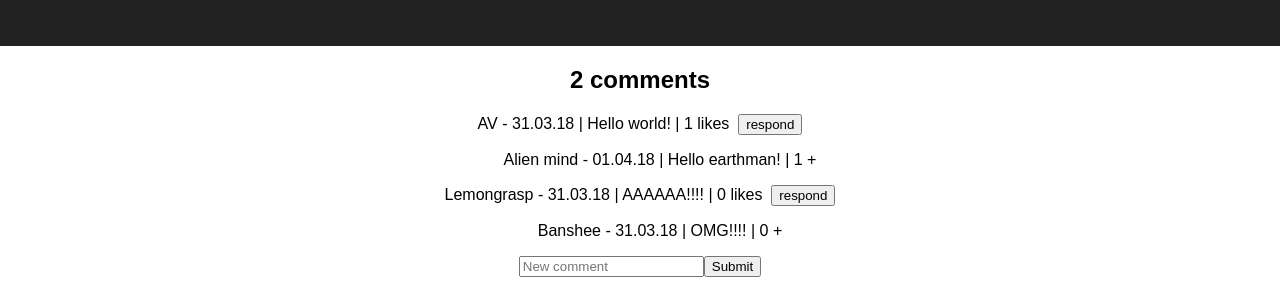
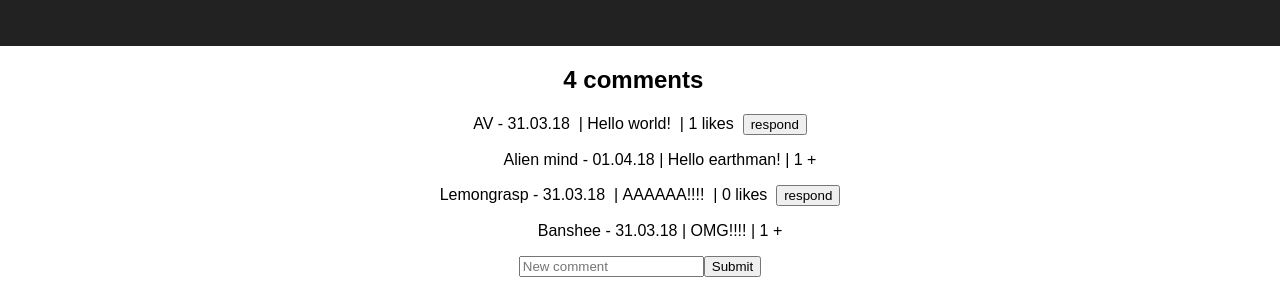
Before and after one commit to glucus/home-shop, a React (Create React App) app: page / in a window 1280 px wide. Shown: the part 144-434 px from the top of the page. Built offline with nearby package versions, Linux system fonts and the light colour scheme.

Commit message:
implemented correct counter

```diff
--- a/src/App.js
+++ b/src/App.js
@@ -4,6 +4,43 @@ import './App.css';
 import CommentsList from './components/CommentsList';
 
 class App extends Component {
+
+  sampleComments = [
+    {
+      author: 'AV',
+      date: '31.03.18',
+      text: 'Hello world!',
+      likes: 1,
+      responses: [{
+          author: 'Alien mind',
+          date: '01.04.18',
+          text: 'Hello earthman!',
+          likes: 1,
+          id: 3,
+          commentId: 0
+        }],
+      id: 0,
+      commentId: null
+    },
+    {
+      author: 'Lemongrasp',
+      date: '31.03.18',
+      text: 'AAAAAA!!!!',
+      likes: 0,
+      responses: [
+        {author: 'Banshee',
+          date: '31.03.18',
+          text: 'OMG!!!!',
+          likes: 1,
+          id: 4,
+          commentId: 1
+        }
+      ],
+      id: 1,
+      commentId: null
+    }
+  ]
+
   render() {
     return (
       <div className="App">
@@ -11,7 +48,8 @@ class App extends Component {
           <img src={logo} className="App-logo" alt="logo" />
           <h1 className="App-title">Welcome to React</h1>
         </header>
-        <CommentsList />
+        <CommentsList sampleComments={this.sampleComments}
+                      sampleCommentsCount="4"/>
       </div>
     );
   }
--- a/src/components/Comment.js
+++ b/src/components/Comment.js
@@ -1,22 +1,30 @@
 import React from 'react';
+import Response from './Response';
 
 const Comment = (props) => {
     return (
       <div>
         <p>
-        {props.author} - {props.date} | {props.text} | {props.likes} likes &nbsp;
-        <button onClick={props.onClick} id={props.id}>respond</button>
+          {props.author} - {props.date} &nbsp;|&nbsp;
+          {props.text} &nbsp;|&nbsp;
+          {props.likes} likes &nbsp;
+
+          <button id={props.id}
+                  onClick={props.onClick}>
+            respond
+          </button>
         </p>
-
 
         {props.responses.length > 0 && <ul>
           {props.responses.map (
-            response => <p key={response.id}>
-              {response.author} - {response.date} | {response.text} | {props.likes} +
-            </p>
-
-          )}
-        </ul>}
+            response => <Response key={response.id}
+                          id={response.id}
+                          author={response.author}
+                          date={response.date}
+                          text={response.text}
+                          likes={response.likes}
+                          onClick={props.onClick}/>
+          )}</ul>}
       </div>
     );
 };
--- a/src/components/CommentCounter.js
+++ b/src/components/CommentCounter.js
@@ -1,9 +1,10 @@
 import React from 'react';
 
 const CommentCounter = (props) => {
+
   return (
     <div>
-      <h2>{props.comments.length} comments</h2>
+      <h2>{props.commentsCount} comments &nbsp;</h2>
     </div>
   );
 };
--- a/src/components/CommentsList.js
+++ b/src/components/CommentsList.js
@@ -10,44 +10,11 @@ class CommentsList extends React.Component {
     super (props);
 
     this.state = {
-      comments: [
-        {
-          author: 'AV',
-          date: '31.03.18',
-          text: 'Hello world!',
-          likes: 1,
-          responses: [{
-              author: 'Alien mind',
-              date: '01.04.18',
-              text: 'Hello earthman!',
-              likes: 1,
-              id: 3,
-              commentId: 0
-            }],
-          id: 0,
-          commentId: null
-        },
-        {
-          author: 'Lemongrasp',
-          date: '31.03.18',
-          text: 'AAAAAA!!!!',
-          likes: 0,
-          responses: [
-            {author: 'Banshee',
-              date: '31.03.18',
-              text: 'OMG!!!!',
-              likes: 1,
-              id: 4,
-              commentId: 1
-            }
-          ],
-          id: 1,
-          commentId: null
-        }
-      ],
+      comments: props.sampleComments,
       newComment: {author: '', date: '', text: '', likes: 0, responses: [],
                    id: 0, commentId: null},
-      respondToComment: null
+      respondToComment: null,
+      commentsCount: parseInt (props.sampleCommentsCount, 10)
     }
 
     this.submitComment = this.submitComment.bind (this);
@@ -55,16 +22,27 @@ class CommentsList extends React.Component {
     this.respondToComment = this.respondToComment.bind (this);
   }
 
+/*
+  countResponses = () => {
+    let responseNumber = [];
+    this.state.comments.map (
+      comment => responseNumber.push (comment.responses.length));
+    return responseNumber;
+  };
+*/
+
   handleChange (event) {
     let newComment = {};
     newComment.text = event.target.value;
     this.setState ({newComment: newComment});
   }
 
+
   respondToComment (event) {
     let respondToComment = event.target.id;
     this.setState ({respondToComment: respondToComment});
   }
+
 
   submitComment (event) {
 
@@ -91,23 +69,26 @@ class CommentsList extends React.Component {
         let targetCommentsArr = comments.filter(comment => comment.id === newComment.commentId);
         let targetComment = targetCommentsArr[0];
         let targetIndex = comments.indexOf (targetComment);
+
         targetComment.responses.push(newComment);
         comments.splice (targetIndex, 1, targetComment);
       }
-      this.setState ({
+
+      this.setState (prevState => ({
         comments: comments,
+        commentsCount: prevState.commentsCount + 1,
         respondToComment: null,
         newComment: {author: '', date: '', text: '', likes: 0, responses: [],
         id: 0, commentId: null}
-      });
-
+      })
+    );
   }
 
 
   render () {
     return (
       <div>
-        <CommentCounter comments={this.state.comments}/>
+        <CommentCounter commentsCount={this.state.commentsCount}/>
         {this.state.comments.map (comment => <Comment
                         key={comment.id}
                         id={comment.id}
--- /dev/null
+++ b/src/components/Response.js
@@ -0,0 +1,13 @@
+import React from 'react';
+
+const Response = (props) => {
+    return (
+      <div>
+        <p>
+          {props.author} - {props.date} | {props.text} | {props.likes} +
+        </p>
+      </div>
+    );
+};
+
+export default Response;
```
